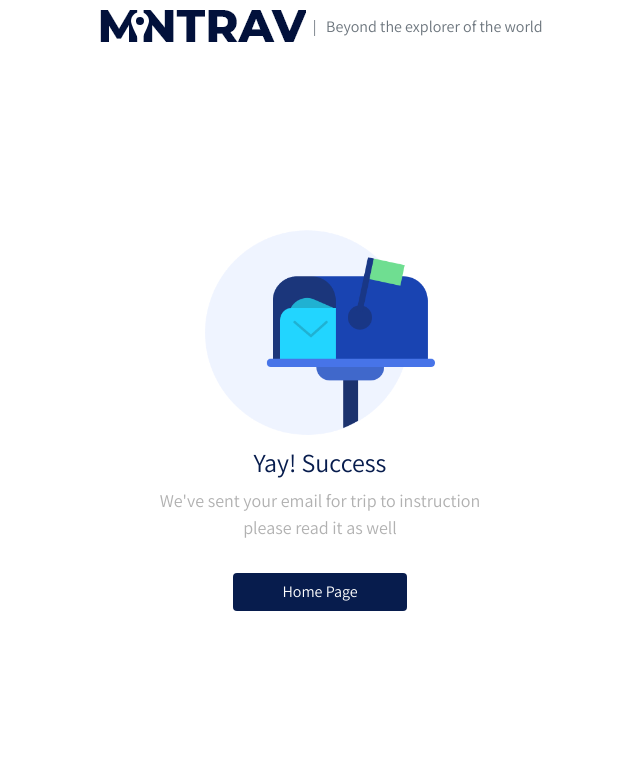
After one commit to Indraawagin/web_montrav, a PHP site: page /success.html in a window 1280 px wide. The commit adds this page. Shown: the top 773 px of the page, without its empty margins (320-960 px from the left). Run offline with PHP 8.4, Linux system fonts and the light colour scheme.

Commit message:
membuat page success & style

```diff
--- a/frontend/styles/main.css
+++ b/frontend/styles/main.css
@@ -446,6 +446,33 @@ body {
   color: #fff;
 }
 
+.section-success {
+  height: 90vh;
+}
+
+.section-success h1 {
+  font-weight: 600px;
+  font-size: 26px;
+  color: #071c4d;
+}
+
+.section-success p {
+  font-weight: normal;
+  font-size: 18px;
+  color: #b1b1b1;
+}
+
+.section-success .btn-home-page {
+  border-radius: 4px;
+  background-color: #071c4d;
+  color: #fff;
+}
+
+.section-success .btn-home-page:hover {
+  background-color: #1b2d5e;
+  color: #fff;
+}
+
 .section-footer a {
   color: #071c4d;
 }
--- a/frontend/styles/main.scss
+++ b/frontend/styles/main.scss
@@ -485,6 +485,33 @@ body {
   }
 }
 
+.section-success {
+  height: 90vh;
+
+  h1 {
+    font-weight: 600px;
+    font-size: 26px;
+    color: #071c4d;
+  }
+
+  p {
+    font-weight: normal;
+    font-size: 18px;
+    color: #b1b1b1;
+  }
+
+  .btn-home-page {
+    border-radius: 4px;
+    background-color: #071c4d;
+    color: #fff;
+
+    &:hover {
+      background-color: #1b2d5e;
+      color: #fff;
+    }
+  }
+}
+
 // Section Footer
 .section-footer {
   a {
--- /dev/null
+++ b/success.html
@@ -0,0 +1,85 @@
+<!DOCTYPE html>
+<html lang="en">
+  <head>
+    <meta charset="utf-8" />
+    <meta
+      name="viewport"
+      content="width=device-width, initial-scale=1, shrink-to-fit=no"
+    />
+    <link
+      rel="stylesheet"
+      href="frontend/libraries/bootstrap/css/bootstrap.css"
+    />
+    <link rel="stylesheet" href="frontend/libraries/xZoom/xzoom.css" />
+    <link rel="stylesheet" href="frontend/libraries/gijgo/css/gijgo.min.css" />
+    <link
+      href="https://fonts.googleapis.com/css?family=Assistant:300,400,600,700,800|Playfair+Display:400,700,800,900&display=swap"
+      rel="stylesheet"
+    />
+    <link rel="stylesheet" href="frontend/styles/main.css" />
+    <title>Montrav</title>
+  </head>
+
+  <body class="details">
+    <!-- Navbar -->
+    <div class="section-navbar">
+      <div class="container">
+        <nav class="row navbar navbar-expand-lg navbar-light bg-white">
+          <div class="navbar-nav ml-auto mr-auto mr-sm-auto mr-lg-0 mr-md-auto">
+            <a href="index.html" class="navabr-brand">
+              <img src="frontend/images/ic_logo.png" alt="" />
+            </a>
+          </div>
+          <ul class="navbar-nav mr-auto d-none d-lg-block">
+            <li>
+              <span class="text-muted">
+                &nbsp; | &nbsp; Beyond the explorer of the world
+              </span>
+            </li>
+          </ul>
+        </nav>
+      </div>
+    </div>
+
+    <main>
+      <div class="section-success d-flex align-items-center">
+        <div class="col text-center">
+          <img src="frontend/images/icon_succes.png" alt="" />
+          <h1>Yay! Success</h1>
+          <p>
+            We've sent your email for trip to instruction
+            <br />
+            please read it as well
+          </p>
+          <a href="index.html" class="btn btn-home-page mt-3 px-5">
+            Home Page
+          </a>
+        </div>
+      </div>
+    </main>
+
+    <script src="frontend/libraries/bootstrap/js/jquery-3.4.1.min.js"></script>
+    <script src="https://cdn.jsdelivr.net/npm/popper.js@1.16.0/dist/umd/popper.min.js"></script>
+    <script src="frontend/libraries/bootstrap/js/bootstrap.js"></script>
+    <script src="frontend/libraries/retina/retina.min.js"></script>
+    <script src="frontend/libraries/xZoom/xzoom.min.js"></script>
+    <script src="frontend/libraries/gijgo/js/gijgo.min.js"></script>
+    <script>
+      $(document).ready(function() {
+        $(".xzoom, .xzoom-gallery").xzoom({
+          zoomWidth: 300,
+          title: false,
+          tint: "#333",
+          xoffset: 15
+        });
+
+        $(".datepicker").datepicker({
+          uiLibrary: "bootstrap4",
+          icons: {
+            rightIcon: '<img src="frontend/images/Icon_doe.png">'
+          }
+        });
+      });
+    </script>
+  </body>
+</html>
```
Also changed, not shown: checkout.html (+5 -2 lines), index.html (+7 -7 lines), frontend/images/icon_succes.png (added), frontend/images/icon_succes@2x.png (added), 1 other file.
